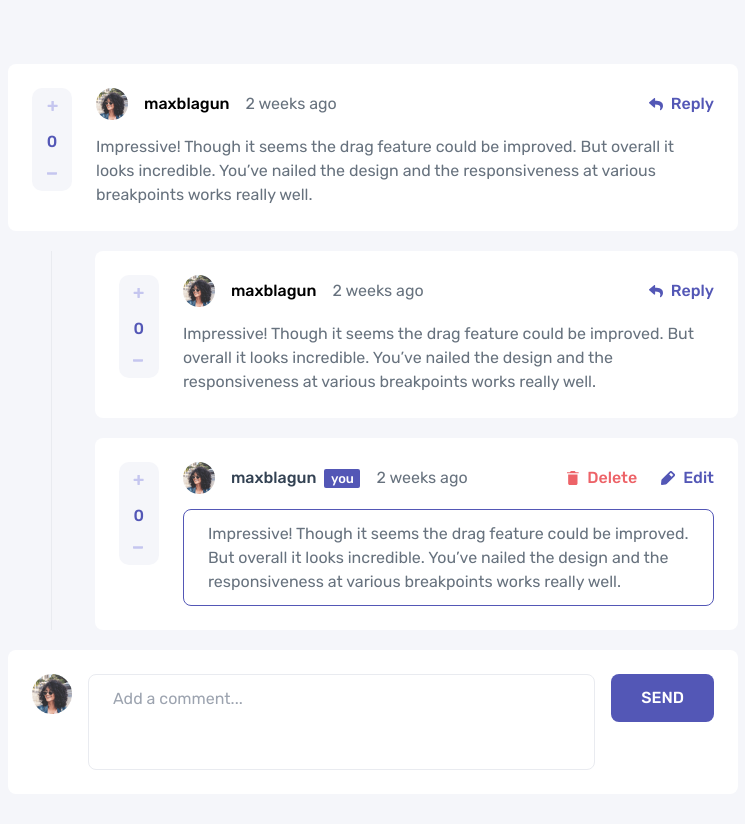
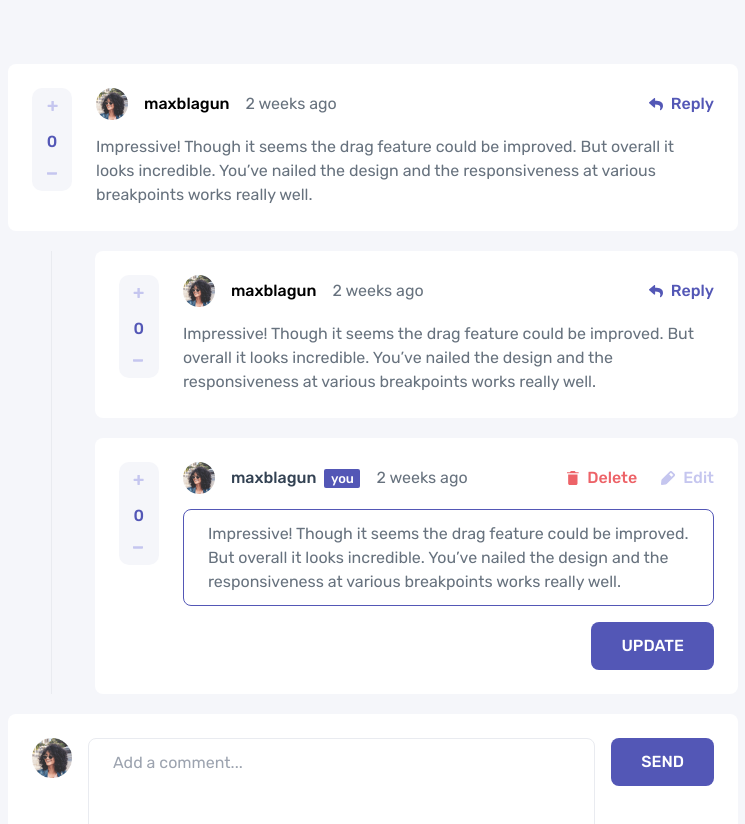
Before and after one commit to Mikoyzskie/fm-interactive-comments, a Next.js app: page / in a window 1280 px wide. Both pictures are taken after a click on the button "Edit". Shown: the top 824 px of the page, without its empty margins (267-1012 px from the left). Before the commit the page ends 800 px from the top, so only its background shows below. Built offline with nearby package versions, Linux system fonts and the light colour scheme; what tailwindcss-motion would draw is missing.

Commit message:
comment update button

```diff
--- a/src/app/comment.tsx
+++ b/src/app/comment.tsx
@@ -101,12 +101,13 @@ export default function Comment() {
                       <svg width="12" height="14" xmlns="http://www.w3.org/2000/svg"><path d="M1.167 12.448c0 .854.7 1.552 1.555 1.552h6.222c.856 0 1.556-.698 1.556-1.552V3.5H1.167v8.948Zm10.5-11.281H8.75L7.773 0h-3.88l-.976 1.167H0v1.166h11.667V1.167Z" fill="#ED6368" /></svg>
                       Delete
                     </button>
-                    <button onClick={handleEditComment} className={clsx('font-medium flex items-center gap-2 text-[#5357B6]', focused && 'pointer-events-none')}>
-                      <svg width="14" height="14" xmlns="http://www.w3.org/2000/svg"><path d="M13.479 2.872 11.08.474a1.75 1.75 0 0 0-2.327-.06L.879 8.287a1.75 1.75 0 0 0-.5 1.06l-.375 3.648a.875.875 0 0 0 .875.954h.078l3.65-.333c.399-.04.773-.216 1.058-.499l7.875-7.875a1.68 1.68 0 0 0-.061-2.371Zm-2.975 2.923L8.159 3.449 9.865 1.7l2.389 2.39-1.75 1.706Z" fill="#5357B6" /></svg>
+                    <button onClick={handleEditComment} className={clsx('font-medium flex items-center gap-2 text-[#5357B6]', focused && 'pointer-events-none text-[#C5C6EF]')}>
+                      <svg width="14" height="14" xmlns="http://www.w3.org/2000/svg"><path d="M13.479 2.872 11.08.474a1.75 1.75 0 0 0-2.327-.06L.879 8.287a1.75 1.75 0 0 0-.5 1.06l-.375 3.648a.875.875 0 0 0 .875.954h.078l3.65-.333c.399-.04.773-.216 1.058-.499l7.875-7.875a1.68 1.68 0 0 0-.061-2.371Zm-2.975 2.923L8.159 3.449 9.865 1.7l2.389 2.39-1.75 1.706Z" className={clsx("fill-[#5357B6]", focused && "fill-[#C5C6EF]")} /></svg>
                       Edit
                     </button>
                   </div>
                 </div>
+                <div className="flex flex-col h-full gap-4">
                   <textarea
                     value={val}
                     onChange={handleOnChange}
@@ -117,6 +118,10 @@ export default function Comment() {
                     rows={1}
                     className="text-[#67727E] resize-none outline-none focus:border-[#5357B6] focus:border focus:rounded-lg focus:px-6 focus:py-3 overflow-hidden"
                   />
+                  {
+                    focused && <button className='self-end font-medium text-white px-[30px] py-3 bg-[#5357B6] rounded-lg w-fit'>UPDATE</button>
+                  }
+                </div>
 
               </div>
             </div>
```
Lines whose indentation alone changed are shown as unchanged.
